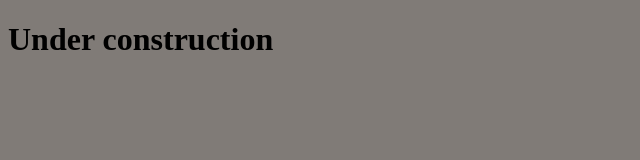
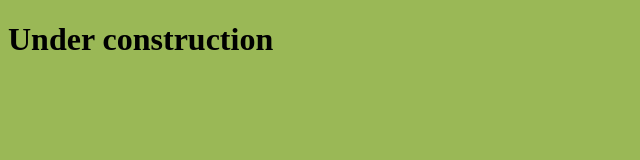
Before and after one commit to Smilodon-Fatalis/mac5.net, a plain HTML site: page index.html in a window 1280 px wide. Shown: the whole page, without its empty margins (0-640 px from the left). Drawn offline with Linux system fonts and the light colour scheme.

Commit message:
Update stylesheet.css

```diff
--- a/stylesheet.css
+++ b/stylesheet.css
@@ -1,4 +1,3 @@
 body{
-  background-color: #807b77;
-  text-color: #f2e5db;
+  background-color: #9ab856;
 }
```
